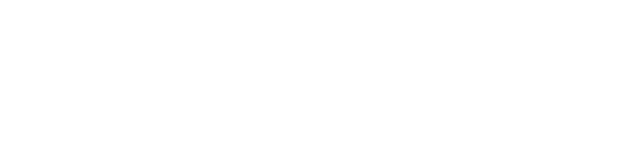
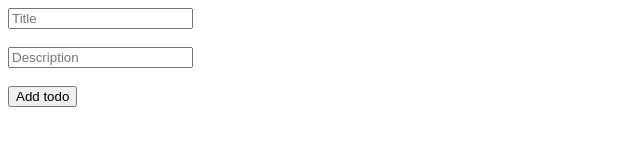
Before and after one commit to Jatin5784/Basic-ToDo-App, a plain HTML site: page index.html in a window 1280 px wide. Shown: the whole page, without its empty margins (0-640 px from the left). Drawn offline with Linux system fonts and the light colour scheme.

Commit message:
Basic interface and logging input values in console.

```diff
--- a/app.js
+++ b/app.js
@@ -0,0 +1,8 @@
+function addTodo(){
+    const title=document.getElementById("title").value;
+    const description=document.getElementById("description").value;
+    console.log(title);
+    console.log(description);
+
+
+}
--- a/index.html
+++ b/index.html
@@ -8,5 +8,11 @@
 </head>
 <body>
 
+    <input id ="title" type="text" placeholder="Title"></input>
+    <br></br>
+    <input id="description" type="text" placeholder="Description"></input>
+    <br></br>
+    <button onclick="addTodo()">Add todo</button>
+
 </body>
 </html>
```
